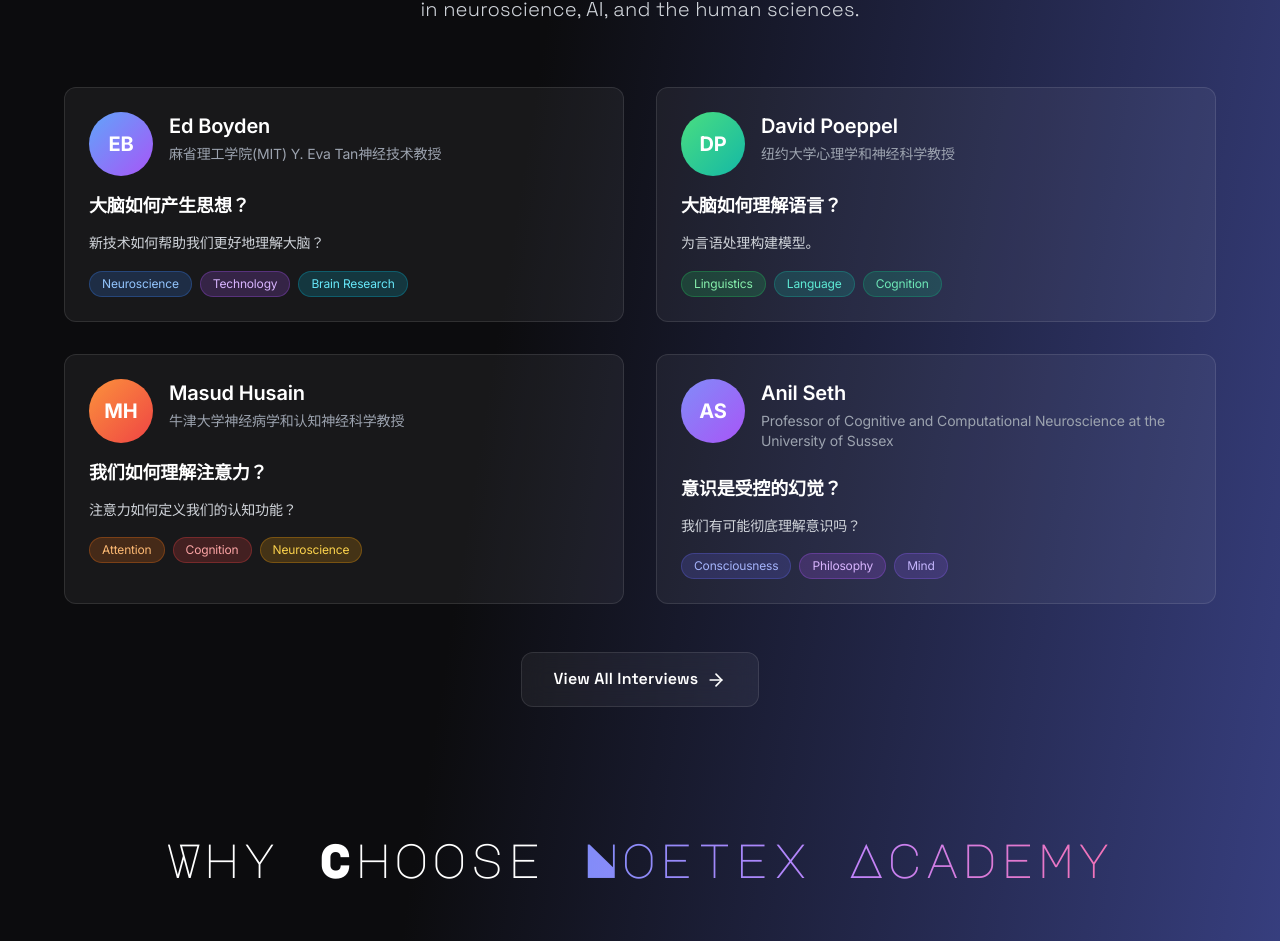
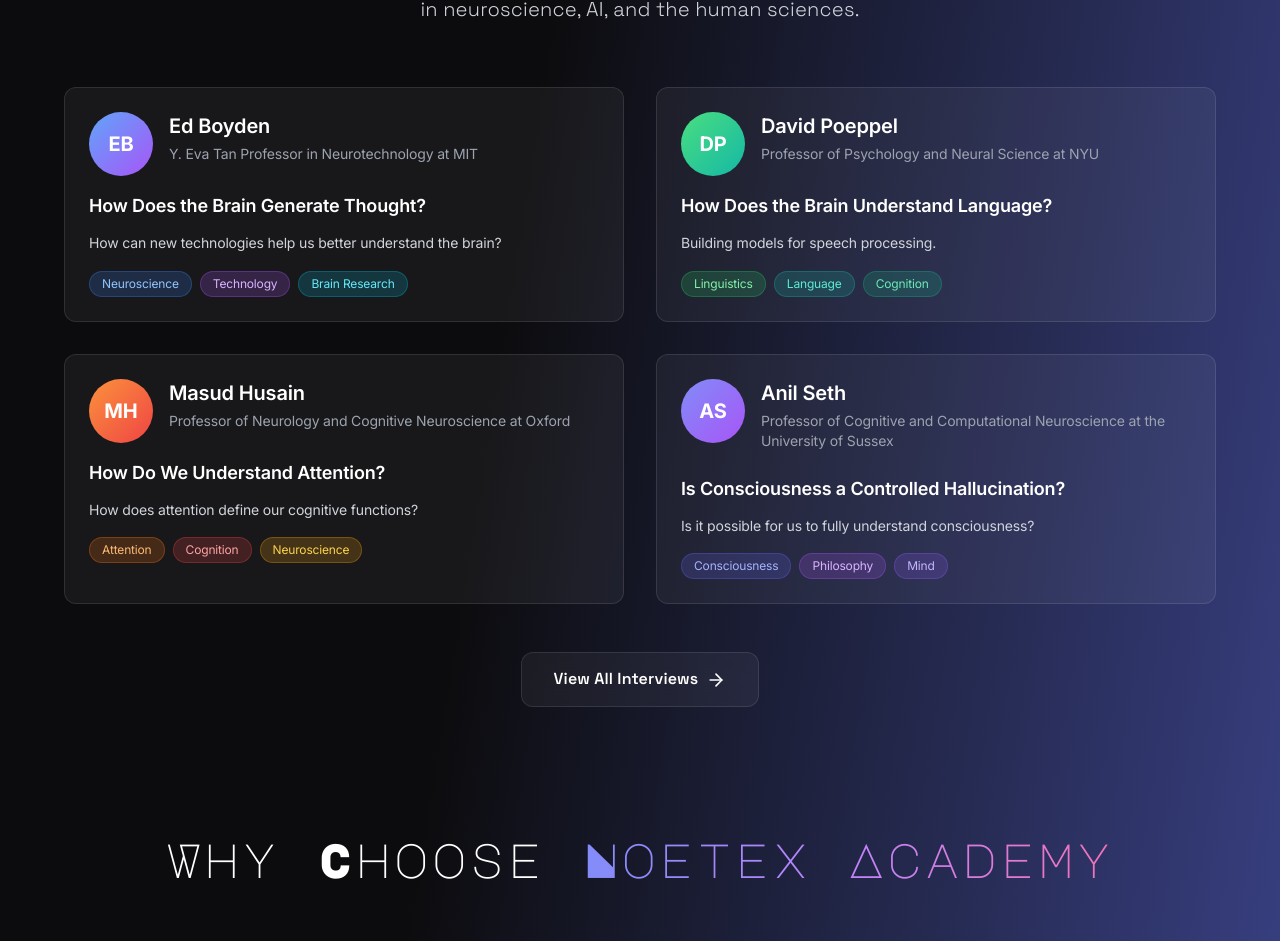
Before and after one commit to 12eonsf/noetex_academy, a Next.js app: page / in a window 1280 px wide. Shown: the part 9392-10333 px from the top of the page. Built offline with nearby package versions, Linux system fonts and the light colour scheme.

Commit message:
将专访Section中的中文内容全部改为英文

```diff
--- a/app/page.tsx
+++ b/app/page.tsx
@@ -391,12 +391,12 @@ export default function Home() {
                   </div>
                   <div className="flex-1">
                     <h3 className="text-xl font-semibold text-white mb-1">Ed Boyden</h3>
-                    <p className="text-sm text-gray-400 mb-2">麻省理工学院(MIT) Y. Eva Tan神经技术教授</p>
+                    <p className="text-sm text-gray-400 mb-2">Y. Eva Tan Professor in Neurotechnology at MIT</p>
                   </div>
                 </div>
-                <h4 className="text-lg font-semibold text-white mb-3">大脑如何产生思想？</h4>
+                <h4 className="text-lg font-semibold text-white mb-3">How Does the Brain Generate Thought?</h4>
                 <p className="text-gray-300 text-sm leading-relaxed mb-4">
-                  新技术如何帮助我们更好地理解大脑？
+                  How can new technologies help us better understand the brain?
                 </p>
                 <div className="flex flex-wrap gap-2">
                   <span className="px-3 py-1 bg-blue-500/20 text-blue-300 text-xs rounded-full border border-blue-500/30">Neuroscience</span>
@@ -415,12 +415,12 @@ export default function Home() {
                   </div>
                   <div className="flex-1">
                     <h3 className="text-xl font-semibold text-white mb-1">David Poeppel</h3>
-                    <p className="text-sm text-gray-400 mb-2">纽约大学心理学和神经科学教授</p>
+                    <p className="text-sm text-gray-400 mb-2">Professor of Psychology and Neural Science at NYU</p>
                   </div>
                 </div>
-                <h4 className="text-lg font-semibold text-white mb-3">大脑如何理解语言？</h4>
+                <h4 className="text-lg font-semibold text-white mb-3">How Does the Brain Understand Language?</h4>
                 <p className="text-gray-300 text-sm leading-relaxed mb-4">
-                  为言语处理构建模型。
+                  Building models for speech processing.
                 </p>
                 <div className="flex flex-wrap gap-2">
                   <span className="px-3 py-1 bg-green-500/20 text-green-300 text-xs rounded-full border border-green-500/30">Linguistics</span>
@@ -439,12 +439,12 @@ export default function Home() {
                   </div>
                   <div className="flex-1">
                     <h3 className="text-xl font-semibold text-white mb-1">Masud Husain</h3>
-                    <p className="text-sm text-gray-400 mb-2">牛津大学神经病学和认知神经科学教授</p>
+                    <p className="text-sm text-gray-400 mb-2">Professor of Neurology and Cognitive Neuroscience at Oxford</p>
                   </div>
                 </div>
-                <h4 className="text-lg font-semibold text-white mb-3">我们如何理解注意力？</h4>
+                <h4 className="text-lg font-semibold text-white mb-3">How Do We Understand Attention?</h4>
                 <p className="text-gray-300 text-sm leading-relaxed mb-4">
-                  注意力如何定义我们的认知功能？
+                  How does attention define our cognitive functions?
                 </p>
                 <div className="flex flex-wrap gap-2">
                   <span className="px-3 py-1 bg-orange-500/20 text-orange-300 text-xs rounded-full border border-orange-500/30">Attention</span>
@@ -466,9 +466,9 @@ export default function Home() {
                     <p className="text-sm text-gray-400 mb-2">Professor of Cognitive and Computational Neuroscience at the University of Sussex</p>
                   </div>
                 </div>
-                <h4 className="text-lg font-semibold text-white mb-3">意识是受控的幻觉？</h4>
+                <h4 className="text-lg font-semibold text-white mb-3">Is Consciousness a Controlled Hallucination?</h4>
                 <p className="text-gray-300 text-sm leading-relaxed mb-4">
-                  我们有可能彻底理解意识吗？
+                  Is it possible for us to fully understand consciousness?
                 </p>
                 <div className="flex flex-wrap gap-2">
                   <span className="px-3 py-1 bg-indigo-500/20 text-indigo-300 text-xs rounded-full border border-indigo-500/30">Consciousness</span>
```
